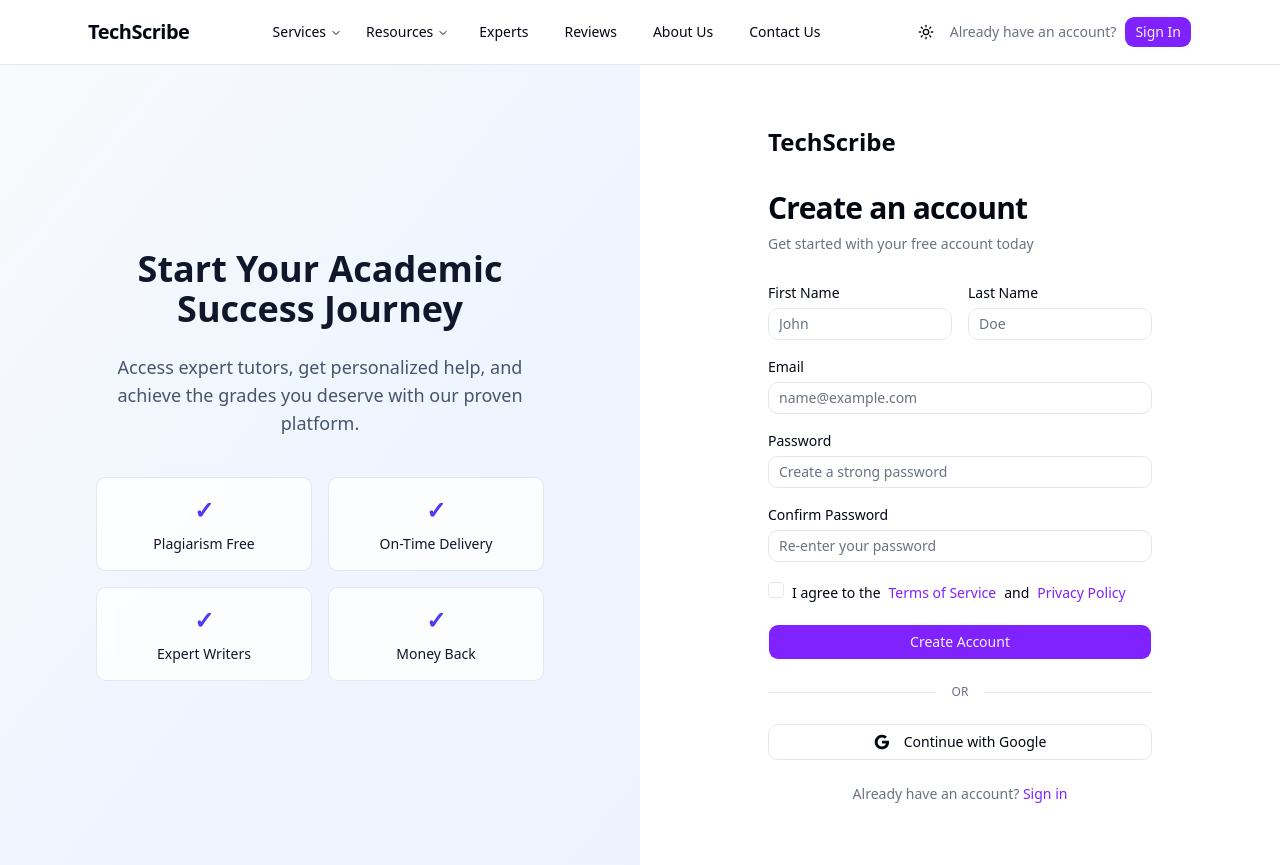
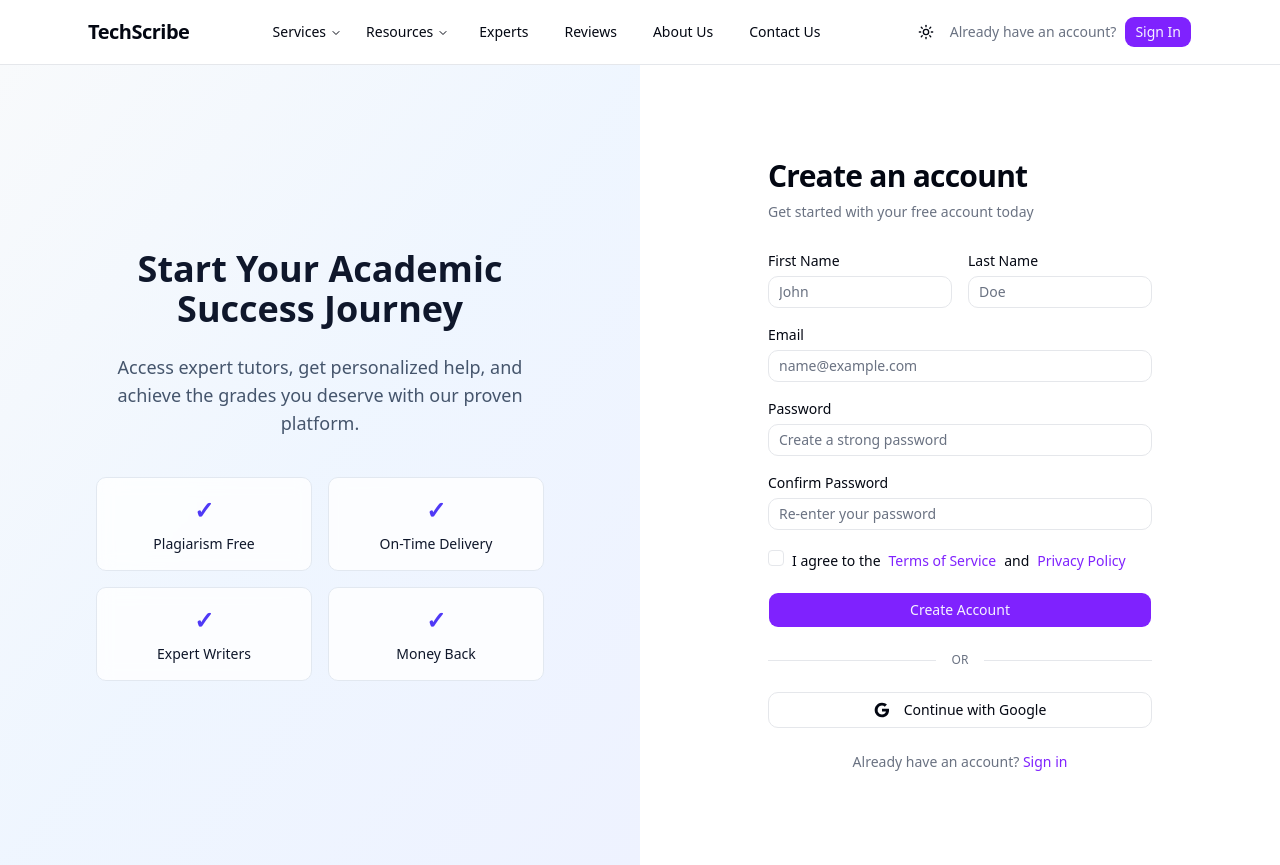
Before and after one commit to rajdeep010/techscribe-next, a Next.js app: page /signup in a window 1280 px wide. Built offline with nearby package versions, Linux system fonts and the light colour scheme.

Commit message:
🐛 not needed header title removed

```diff
--- a/app/(auth)/login/page.tsx
+++ b/app/(auth)/login/page.tsx
@@ -10,12 +10,6 @@
             {/* Left Side - Form */}
             <div className="flex w-full flex-col justify-center px-6 py-12 lg:w-1/2 lg:px-16">
                 <div className="mx-auto w-full max-w-sm">
-                    {/* Logo */}
-                    <div className="mb-8">
-                        <Link href="/" className="text-2xl font-bold">
-                            TechScribe
-                        </Link>
-                    </div>
 
                     {/* Header */}
                     <div className="mb-8">
--- a/app/(auth)/signup/page.tsx
+++ b/app/(auth)/signup/page.tsx
@@ -44,13 +44,6 @@
             {/* Right Side - Form */}
             <div className="flex w-full flex-col justify-center px-6 py-12 lg:w-1/2 lg:px-16">
                 <div className="mx-auto w-full max-w-sm">
-                    {/* Logo */}
-                    <div className="mb-8">
-                        <Link href="/" className="text-2xl font-bold">
-                            TechScribe
-                        </Link>
-                    </div>
-
                     {/* Header */}
                     <div className="mb-8">
                         <h1 className="text-3xl font-bold tracking-tight">Create an account</h1>
```
